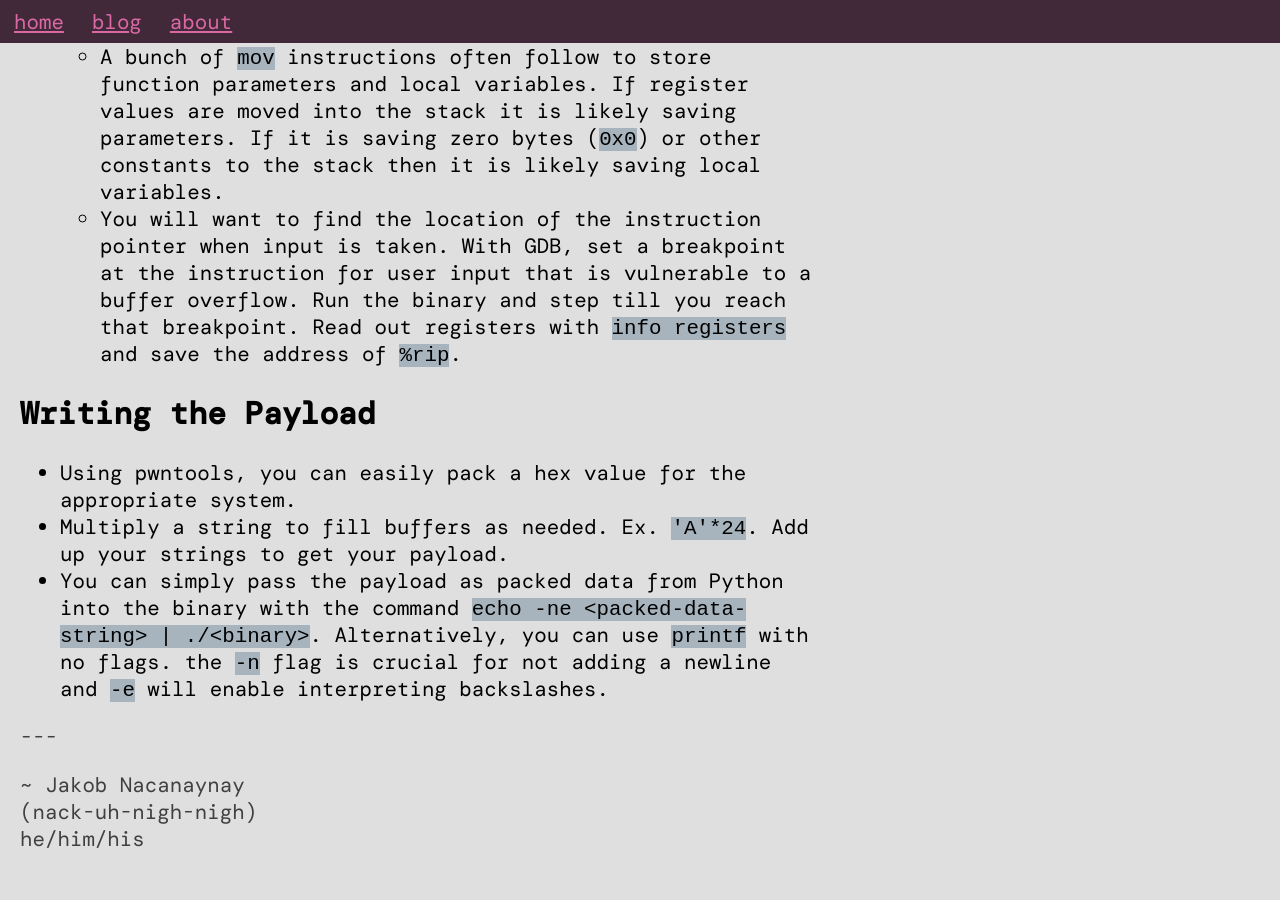
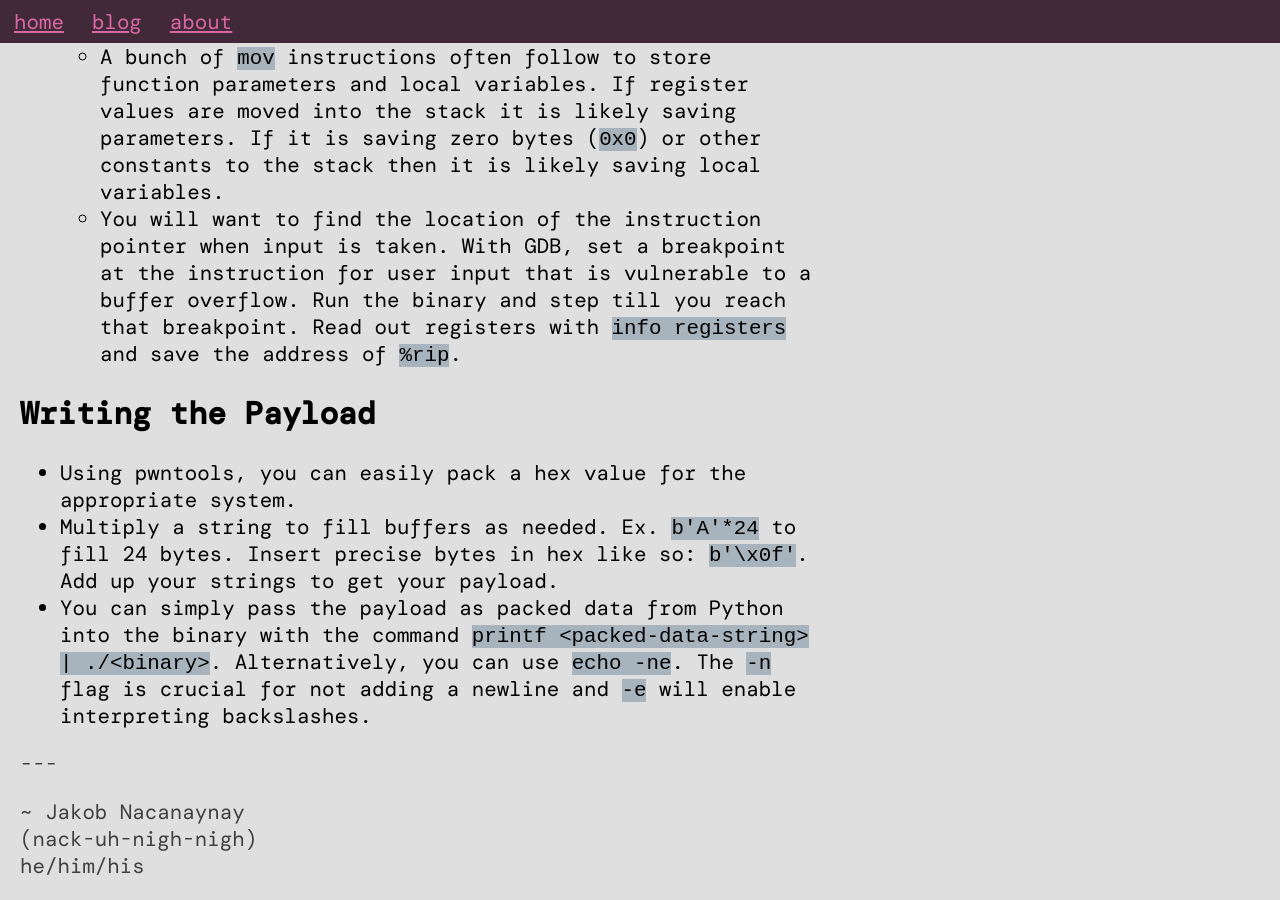
Before and after one commit to j-nac/j-nac.github.io, a Jekyll site: the page built from _posts/2025-05-24-ret2win-workflow.md, in a window 1280 px wide and 900 px high, scrolled down 962 px. Built offline with Jekyll 4.4.1, drawn with Linux system fonts in a browser that asks for light colours; some web fonts are replaced; before the commit the page ends 1835 px from its top, so only the background shows below that.

Commit message:
Recommend using printf and bytes

```diff
--- a/_posts/2025-05-24-ret2win-workflow.md
+++ b/_posts/2025-05-24-ret2win-workflow.md
@@ -30,5 +30,5 @@
 ## Writing the Payload
 
 - Using pwntools, you can easily pack a hex value for the appropriate system.
-- Multiply a string to fill buffers as needed. Ex. `'A'*24`. Add up your strings to get your payload.
-- You can simply pass the payload as packed data from Python into the binary with the command `echo -ne <packed-data-string> | ./<binary>`. Alternatively, you can use `printf` with no flags. the `-n` flag is crucial for not adding a newline and `-e` will enable interpreting backslashes.
+- Multiply a string to fill buffers as needed. Ex. `b'A'*24` to fill 24 bytes. Insert precise bytes in hex like so: `b'\x0f'`. Add up your strings to get your payload.
+- You can simply pass the payload as packed data from Python into the binary with the command `printf <packed-data-string> | ./<binary>`. Alternatively, you can use `echo -ne`. The `-n` flag is crucial for not adding a newline and `-e` will enable interpreting backslashes.
```
